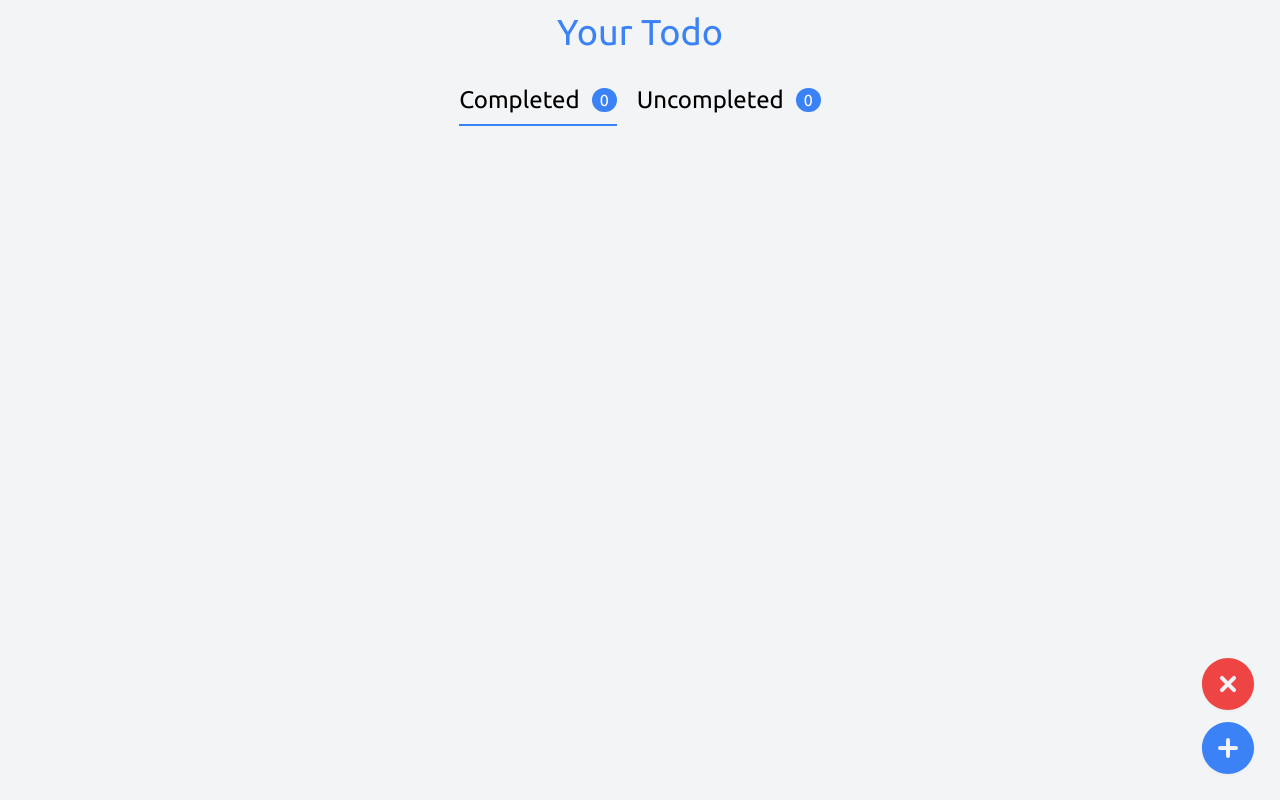
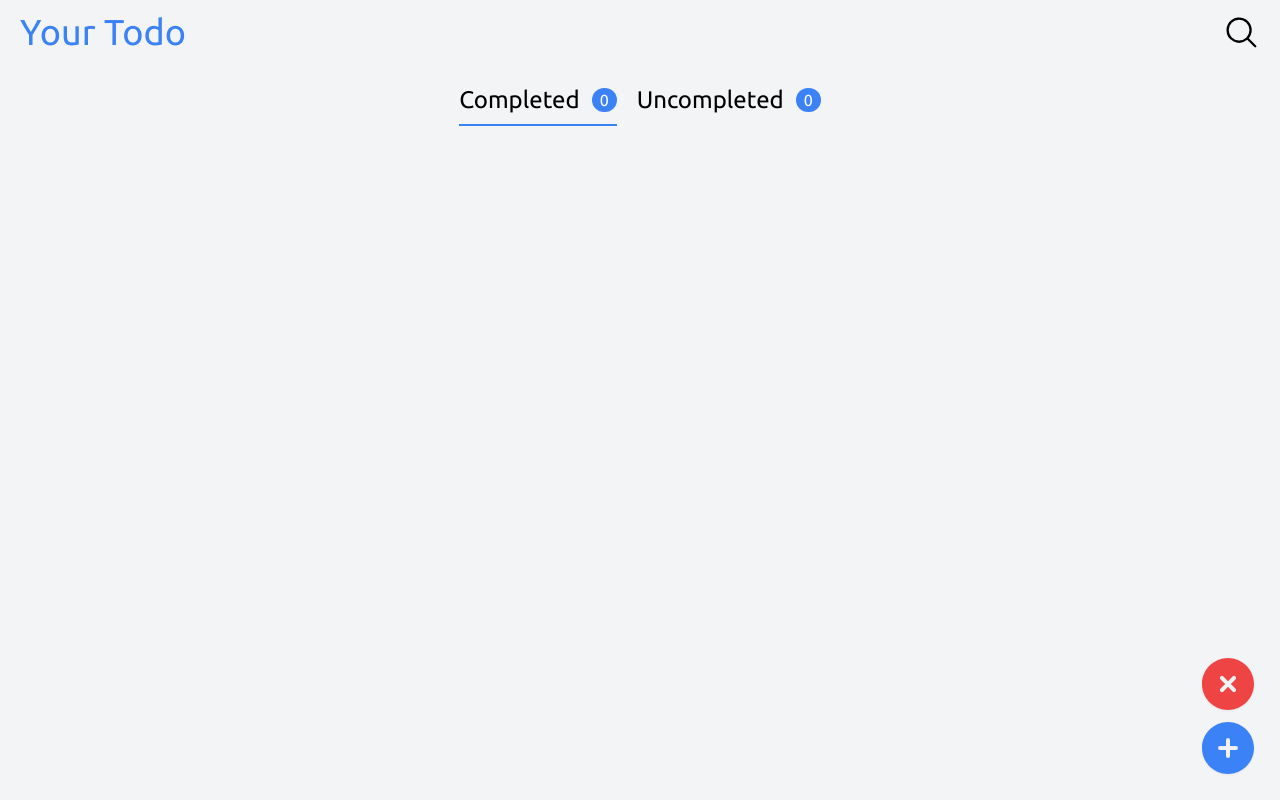
Before and after one commit to josmanuelsandrea/Todo-App-With-TypeScript, a React (Create React App) app: page / in a window 1280 px wide. Built offline with nearby package versions, Linux system fonts and the light colour scheme.

Commit message:
Created search bar in the top of the app.
- Seems like there's so many code changes that needs to be implemented
to achieve the global section when searching for tasks

```diff
--- a/src/App.tsx
+++ b/src/App.tsx
@@ -1,14 +1,20 @@
 import './App.css';
 import Navbar from './components/Navbar';
 import ListMaster from './components/ListMaster';
+import { StatusProvider } from './utils/Status/StatusTodo';
+import { TodoProvider } from './utils/Todos/ContextTodo';
 
 const tailwindProperties: string = 'w-screen flex h-screen flex-col bg-gray-100'
 
 function App() {
     return (
         <div className={tailwindProperties}>
-            <Navbar />
-            <ListMaster />
+            <TodoProvider>
+                <StatusProvider>
+                    <Navbar />
+                    <ListMaster />
+                </StatusProvider>
+            </TodoProvider>
         </div>
     );
 }
--- a/src/components/ListMaster.tsx
+++ b/src/components/ListMaster.tsx
@@ -1,24 +1,29 @@
-import { ContextProvider } from '../utils/Todos/ContextTodo'
 import { ListDataType } from '../utils/Todos/ContextTodo'
+import { StatusContext } from '../utils/Status/StatusTodo'
+import { useContext } from 'react'
 import NavigationText from './NavigationText'
 import List from './List'
 import Modal from './Modal'
-import { StatusProvider } from '../utils/Status/StatusTodo'
 
 const ListMaster = () => {
+    const { searchStatus } = useContext(StatusContext)
+
     return (
-        <ContextProvider>
-            <StatusProvider>
         <div className='flex flex-auto font-Ubuntu flex-col'>
             <div className='mt-5 flex justify-center w-full gap-5 h-fit mb-5'>
+                {!searchStatus &&
+                    <>
                         <NavigationText related_data_type={ListDataType.Completed} />
                         <NavigationText related_data_type={ListDataType.Uncompleted} />
+                    </>
+                }
+                {/* {searchStatus &&
+                    <NavigationText related_data_type={} />
+                } */}
             </div>
             <List />
             <Modal />
         </div>
-            </StatusProvider>
-        </ContextProvider>
     )
 }
 
--- a/src/components/Navbar.tsx
+++ b/src/components/Navbar.tsx
@@ -1,7 +1,40 @@
-const Navbar = () => {
+import { ChangeEvent, FC } from "react"
+import { MagnifyingGlassIcon, XMarkIcon } from "@heroicons/react/24/solid"
+import { StatusContext } from "../utils/Status/StatusTodo"
+import { ContextTodo } from "../utils/Todos/ContextTodo"
+import { useContext } from "react"
+import { checkStorage } from "../utils/Todos/checkStorage"
+
+interface Props {}
+
+const Navbar: FC<Props> = () => {
+
+    const { searchStatus, toggleSearchStatus } = useContext(StatusContext)
+    const { setCurrentTask } = useContext(ContextTodo)
+
+    const searchTasks = (e: ChangeEvent<HTMLInputElement>) => {
+        const { tasks: tasksOnDatabase } = checkStorage()
+        const word: string = e.target.value
+        const validTasks = tasksOnDatabase.filter(task => task.name.toLowerCase().includes(word.toLowerCase()))
+
+        if (validTasks.length > 0 && word.length > 0){
+            setCurrentTask(validTasks)
+        } else {
+            setCurrentTask(tasksOnDatabase)
+        }
+    }
+
     return (
-        <nav className='w-full flex flex-initial justify-center'>
-            <h2 className='font-Ubuntu text-4xl mt-3 mb-3 text-blue-500'>Your Todo</h2>
+        <nav className='w-full flex flex-initial justify-between items-center'>
+            {searchStatus &&
+                <div className="my-2 ml-5">
+                    <input type="text" className="rounded-md border-blue-500 border-2 text-xl focus-visible:outline-none px-1 py-1 font-medium" onChange={searchTasks} />
+                </div>
+            }
+            {!searchStatus && <h2 className='font-Ubuntu text-4xl mt-3 mb-3 ml-5 text-blue-500'>Your Todo</h2>}
+            <div className="w-[2.3em] h-auto my-2 mr-5" onClick={toggleSearchStatus}>
+                {searchStatus ? <XMarkIcon className="text-black hover:text-blue-800"/> : <MagnifyingGlassIcon className="text-black hover:text-blue-800"/>}
+            </div>
         </nav>
     )
 }
--- a/src/utils/Status/StatusTodo.tsx
+++ b/src/utils/Status/StatusTodo.tsx
@@ -2,7 +2,9 @@ import { FC, ReactNode, createContext, useState } from "react"
 
 interface StatusContextType {
     modalStatus: boolean,
-    toggleModalStatus: () => void
+    searchStatus: boolean,
+    toggleSearchStatus: () => void,
+    toggleModalStatus: () => void,
 }
 
 interface Props {
@@ -11,16 +13,25 @@ interface Props {
 
 const StatusContext = createContext<StatusContextType>({
     modalStatus: false,
+    searchStatus: false,
+    toggleSearchStatus: () => {},
     toggleModalStatus: () => {}
 })
 
 const StatusProvider: FC<Props> = ({ children }) => {
-    const [modalStatus, setModalStatus] = useState(false)
+    const [searchStatus, setSearchStatus] = useState<boolean>(false)
+    const [modalStatus, setModalStatus] = useState<boolean>(false)
+
+    const toggleSearchStatus = () => {
+        setSearchStatus(!searchStatus)
+    }
+
     const toggleModalStatus = () => {
         setModalStatus(!modalStatus)
     }
+
     return (
-        <StatusContext.Provider value={{ modalStatus: modalStatus, toggleModalStatus: toggleModalStatus }}>
+        <StatusContext.Provider value={{ modalStatus: modalStatus, toggleModalStatus: toggleModalStatus, searchStatus: searchStatus, toggleSearchStatus: toggleSearchStatus }}>
             {children}
         </StatusContext.Provider>
     )
--- a/src/utils/Todos/ContextTodo.tsx
+++ b/src/utils/Todos/ContextTodo.tsx
@@ -26,7 +26,7 @@ const ContextTodo = createContext<ContextType>({
     loading: false,
 })
 
-const ContextProvider: FC<Props> = ({ children }) => {
+const TodoProvider: FC<Props> = ({ children }) => {
     const [activeList, setActiveList] = useState<ListDataType>(ListDataType.Completed)
     const [currentTasks, setCurrentTasks] = useState<TaskType[]>([])
     const [loading, setLoading] = useState<boolean>(false)
@@ -55,5 +55,5 @@ const ContextProvider: FC<Props> = ({ children }) => {
 export {
     ListDataType,
     ContextTodo,
-    ContextProvider
+    TodoProvider
 }
```
Lines whose indentation alone changed are shown as unchanged.
